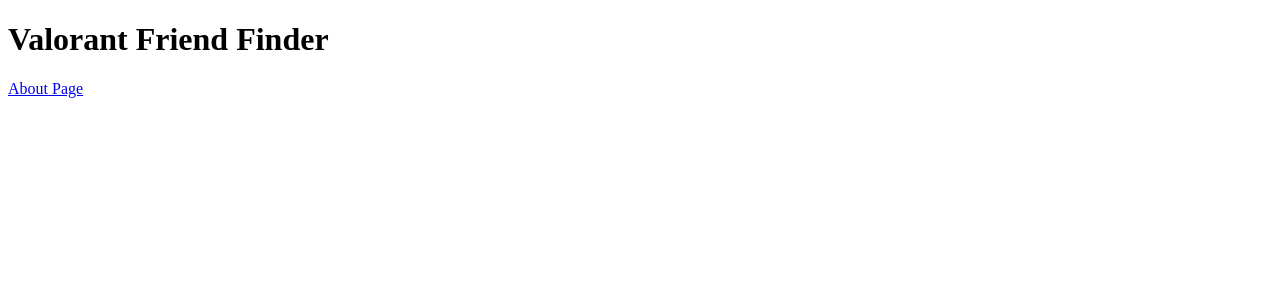
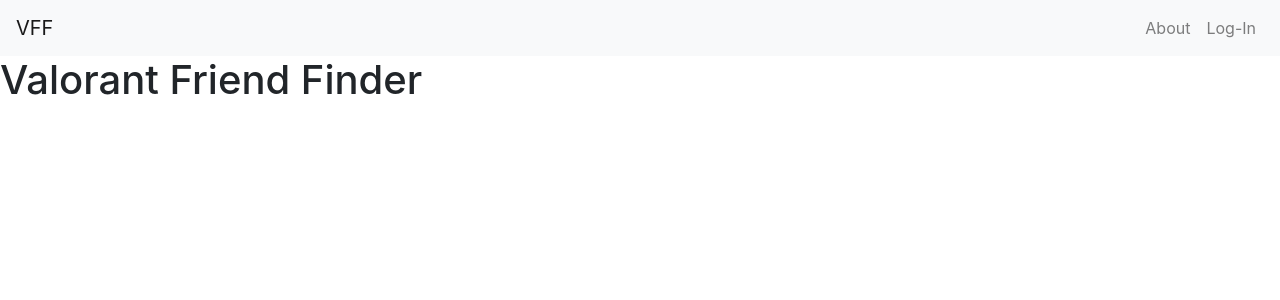
Before and after one commit to yassine128/VFF, a SvelteKit app: page / in a window 1280 px wide. Shown: the top 300 px of the page. Built offline with nearby package versions, Linux system fonts and the light colour scheme; no server answers.

Commit message:
added Header, and a way to remember the user in all the pages

```diff
--- a/package.json
+++ b/package.json
@@ -19,6 +19,7 @@
 	},
 	"type": "module",
 	"dependencies": {
+		"bootstrap": "^5.2.3",
 		"dotenv": "^16.0.3",
 		"firebase": "^9.22.0"
 	}
--- a/src/dotenv-config.js
+++ /dev/null
@@ -1,2 +0,0 @@
-import dotenv from 'dotenv';
-dotenv.config();
--- /dev/null
+++ b/src/firebaseClient.js
@@ -0,0 +1,43 @@
+// firebaseClient.js
+import {
+  getAuth,
+  GoogleAuthProvider,
+  signInWithPopup,
+  onAuthStateChanged,
+  signOut
+} from 'firebase/auth';
+import { initializeApp } from 'firebase/app';
+import { writable } from 'svelte/store';
+
+const firebaseConfig = {
+  apiKey: import.meta.env.VITE_API_KEY,
+  authDomain: import.meta.env.VITE_AUTH_DOMAIN,
+  projectId: import.meta.env.VITE_PROJECT_ID,
+  storageBucket: import.meta.env.VITE_STORAGE_BUCKET,
+  messagingSenderId: import.meta.env.VITE_MESSAGING_SENDER_ID,
+  appId: import.meta.env.VITE_APP_ID,
+};
+
+const app = initializeApp(firebaseConfig);
+const auth = getAuth(app);
+const provider = new GoogleAuthProvider();
+
+// Create a user store
+export const userStore = writable(null);
+
+// Listen for auth state changes
+onAuthStateChanged(auth, user => {
+  userStore.set(user);
+});
+
+export const loginWithGoogle = () => {
+  signInWithPopup(auth, provider);
+};
+
+export const logOut = () => {
+  signOut(auth).then(() => {
+    userStore.set(null);
+  }).catch(error => {
+    console.error("An error occurred during sign out: ", error);
+  });
+};
--- a/src/routes/+page.svelte
+++ b/src/routes/+page.svelte
@@ -1,2 +1,13 @@
+<script type="text/javascript">
+	import Header  from './header/+page.svelte'
+	import {userStore} from '../firebaseClient.js';
+</script>
+
+<Header />
+
+{#if $userStore}
+	<h1>Welcome {$userStore.displayName}</h1>
+{/if}
+
+
 <h1>Valorant Friend Finder</h1>
-<a href="./about">About Page</a>
--- /dev/null
+++ b/src/routes/__layout.svelte
@@ -0,0 +1,4 @@
+<script>
+  import 'bootstrap/dist/css/bootstrap.min.css';
+  import 'bootstrap/dist/js/bootstrap.min.js';
+</script>
--- a/src/routes/about/+page.svelte
+++ b/src/routes/about/+page.svelte
@@ -1,8 +1,8 @@
-<script>
-  // Add any JavaScript logic or data bindings specific to your About page
-
+<script type="text/javascript">
+  import Header  from '../header/+page.svelte'
 </script>
 
+<Header />
 <main>
   <h1>About Page</h1>
   <p>Valorant Friend Finder is made to help you find a valorant team!</p>
--- /dev/null
+++ b/src/routes/header/+page.svelte
@@ -0,0 +1,45 @@
+<script>
+	import {userStore, loginWithGoogle, logOut} from '../../firebaseClient.js';
+</script>
+
+<main>
+	<link rel="stylesheet" href="https://cdn.jsdelivr.net/npm/bootstrap@4.1.3/dist/css/bootstrap.min.css" integrity="sha384-MCw98/SFnGE8fJT3GXwEOngsV7Zt27NXFoaoApmYm81iuXoPkFOJwJ8ERdknLPMO" crossorigin="anonymous">
+
+	<script src="https://code.jquery.com/jquery-3.3.1.slim.min.js" integrity="sha384-q8i/X+965DzO0rT7abK41JStQIAqVgRVzpbzo5smXKp4YfRvH+8abtTE1Pi6jizo" crossorigin="anonymous"></script>
+	<script src="https://cdn.jsdelivr.net/npm/popper.js@1.14.3/dist/umd/popper.min.js" integrity="sha384-ZMP7rVo3mIykV+2+9J3UJ46jBk0WLaUAdn689aCwoqbBJiSnjAK/l8WvCWPIPm49" crossorigin="anonymous"></script>
+	<script src="https://cdn.jsdelivr.net/npm/bootstrap@4.1.3/dist/js/bootstrap.min.js" integrity="sha384-ChfqqxuZUCnJSK3+MXmPNIyE6ZbWh2IMqE241rYiqJxyMiZ6OW/JmZQ5stwEULTy" crossorigin="anonymous"></script>
+
+
+	<nav class="navbar navbar-expand-lg navbar-light bg-light">
+	  <a class="navbar-brand" href="/">VFF</a>
+	  <button class="navbar-toggler" type="button" data-toggle="collapse" data-target="#navbarNav" aria-controls="navbarNav" aria-expanded="false" aria-label="Toggle navigation">
+	    <span class="navbar-toggler-icon"></span>
+	  </button>
+	  <div class="collapse navbar-collapse" id="navbarNav">
+	    <ul class="navbar-nav ml-auto">
+	      <li class="nav-item">
+	        <a class="nav-link" href="/about">About</a>
+	      </li>
+	      <li class="nav-item">
+	        <a class="nav-link" href="">
+	        	{#if $userStore}
+	        		{$userStore.displayName}
+	        	{:else}
+	        		<span on:click={loginWithGoogle}>Log-In</span>
+	        	{/if}
+	    	</a>
+	      </li>
+	      {#if $userStore}
+	      <li class="nav-item">
+	        <a class="nav-link" href="">
+	      		<span on:click={logOut}>Log-Out</span>
+	      	</a>
+	      </li>
+	      {/if}
+	    </ul>
+	  </div>
+	</nav>
+</main>
+
+<style>
+</style>
```
Also changed, not shown: src/routes/auth/+page.svelte (+9 -61 lines), 1 other file (tests, documents, lock files or other folders).
